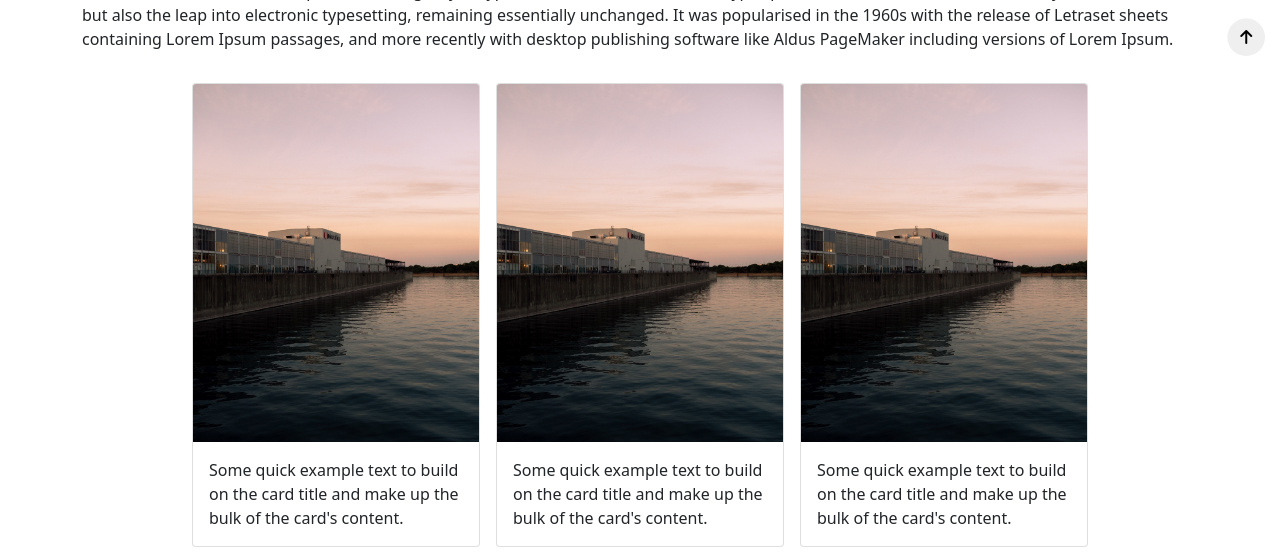
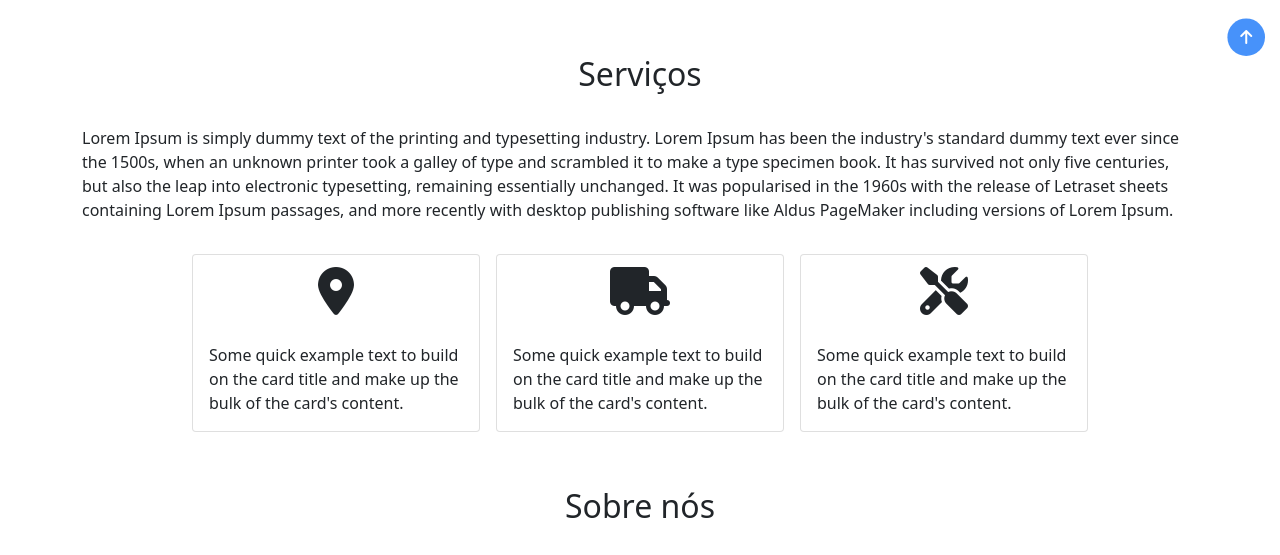
Before and after one commit to Matheus2004a/E-commerce-Veiculos, a PHP site: page / in a window 1280 px wide. Shown: the part 823-1378 px from the top of the page. Run offline with PHP 8.4, Linux system fonts and the light colour scheme; some libraries are stand-ins or nearby versions.

Commit message:
Alterando imagens dos slides na home e modificando header

```diff
--- a/index.php
+++ b/index.php
@@ -19,13 +19,13 @@
           <a class="active" aria-current="page" href="#">Home</a>
         </li>
         <li>
-          <a href="#">Todos os serviços</a>
+          <a href="#services">Todos os serviços</a>
         </li>
         <li>
-          <a href="#">Sobre</a>
+          <a href="#about">Sobre</a>
         </li>
         <li>
-          <a href="#">Contate - nos</a>
+          <a href="#contact">Contate - nos</a>
         </li>
         <li>
           <a href="./screens/login/login.php">Login</a>
@@ -34,6 +34,8 @@
     </nav>
   </header>
 
+
+  <main>
     <div id="carouselExampleCaptions" class="carousel slide" data-bs-ride="carousel">
       <div class="carousel-indicators">
         <button type="button" data-bs-target="#carouselExampleCaptions" data-bs-slide-to="0" class="active" aria-current="true" aria-label="Slide 1"></button>
@@ -43,7 +45,7 @@
       <div class="carousel-inner">
         <div class="carousel-item active">
           <figure>
-          <img src="./screens/home/assets/images/carousel.jpg" class="d-block w-100 images" alt="image-carousel">
+            <img src="./screens/home/assets/images/mustang.jpg" class="d-block w-100 images" alt="image-carousel">
           </figure>
           <div class="carousel-caption d-none d-md-block">
             <h5>First slide label</h5>
@@ -52,7 +54,7 @@
         </div>
         <div class="carousel-item">
           <figure>
-          <img src="./screens/home/assets/images/lago.jpg" class="d-block w-100 images" alt="image-lago">
+            <img src="./screens/home/assets/images/audi.jpg" class="d-block w-100 images" alt="image">
           </figure>
           <div class="carousel-caption d-none d-md-block">
             <h5>Second slide label</h5>
@@ -61,7 +63,7 @@
         </div>
         <div class="carousel-item">
           <figure>
-          <img src="./screens/home/assets/images/por-do-sol.jpg" class="d-block w-100 images" alt="image-por-do-sol">
+            <img src="./screens/home/assets/images/bmw.jpg" class="d-block w-100 images" alt="image-por-do-sol">
           </figure>
           <div class="carousel-caption d-none d-md-block">
             <h5>Third slide label</h5>
@@ -80,25 +82,30 @@
     </div>
 
     <div class="container">
-    <main>
-      <section class="section-services">
-        <h2>Lorem Ipsum</h2>
+      <section class="section-services" id="services">
+        <h2>Serviços</h2>
         <p> Lorem Ipsum is simply dummy text of the printing and typesetting industry. Lorem Ipsum has been the industry's standard dummy text ever since the 1500s, when an unknown printer took a galley of type and scrambled it to make a type specimen book. It has survived not only five centuries, but also the leap into electronic typesetting, remaining essentially unchanged. It was popularised in the 1960s with the release of Letraset sheets containing Lorem Ipsum passages, and more recently with desktop publishing software like Aldus PageMaker including versions of Lorem Ipsum.</p>
         <article>
           <div class="card" style="width: 18rem;">
-            <img src="./screens/home/assets/images/lago.jpg" class="card-img-top" alt="...">
+            <span>
+              <i class="fa-solid fa-location-dot"></i>
+            </span>
             <div class="card-body">
               <p class="card-text">Some quick example text to build on the card title and make up the bulk of the card's content.</p>
             </div>
           </div>
           <div class="card" style="width: 18rem;">
-            <img src="./screens/home/assets/images/lago.jpg" class="card-img-top" alt="...">
+            <span>
+              <i class="fa-solid fa-truck"></i>
+            </span>
             <div class="card-body">
               <p class="card-text">Some quick example text to build on the card title and make up the bulk of the card's content.</p>
             </div>
           </div>
           <div class="card" style="width: 18rem;">
-            <img src="./screens/home/assets/images/lago.jpg" class="card-img-top" alt="...">
+            <span>
+              <i class="fa-solid fa-screwdriver-wrench"></i>
+            </span>
             <div class="card-body">
               <p class="card-text">Some quick example text to build on the card title and make up the bulk of the card's content.</p>
             </div>
@@ -106,13 +113,13 @@
         </article>
       </section>
 
-      <section class="presentation-system">
-        <h2>Lorem Ipsum</h2>
+      <section class="presentation-system" id="about">
+        <h2>Sobre nós</h2>
         <iframe src="https://www.youtube.com/embed/HnykKULVkoc" alt="video-presentation-system" frameborder="0" allow="accelerometer; autoplay; clipboard-write; encrypted-media; gyroscope; picture-in-picture" allowfullscreen></iframe>
       </section>
 
-      <section class="section-accordions">
-        <h2>Lorem Ipsum</h2>
+      <section class="section-accordions" id="">
+        <h2>Dúvidas</h2>
         <div class="accordion" id="accordionExample">
           <div class="accordion-item">
             <h2 class="accordion-header" id="headingOne">
@@ -152,15 +159,16 @@
           </div>
         </div>
       </section>
+    </div>
 
     <!-- Button return to top page -->
     <a href="#top-page">
       <button class="button-top-page"><i class="fas fa-arrow-up"></i></button>
     </a>
   </main>
-  </div>
 
-  <footer class="footer-blog">
+
+  <footer class="footer-blog" id="contact">
     <div class="list-ordenate">
       <h5>Contatos</h5>
       <a href="">Lorem Ipsum</a>
--- a/screens/home/css/style.css
+++ b/screens/home/css/style.css
@@ -1,3 +1,9 @@
+:root{
+  --background-white: hsl(0, 0%, 100%);
+  --shadow: hsl(0, 0%, 83%);
+  --color-blue: hsl(215, 95%, 63%);
+}
+
 html{
   scroll-behavior: smooth;
 }
@@ -7,12 +13,17 @@ ul,h2,h5,p,figure{
 }
 
 header{
+  position: fixed;
+  top: 0;
+  left: 0;
   width: 100%;
   display: flex;
   justify-content: space-between;
   align-items: center;
   padding: 1rem 2rem;
-  background-color: #F0F0F0;
+  background-color: var(--background-white);
+  box-shadow: 0 2px 5px 0 var(--shadow);
+  z-index: 10;
 }
 
 header .brand{
@@ -23,9 +34,13 @@ header .brand,nav{
   height: fit-content !important;
 }
 
+nav a{
+  color: var(--color-blue);
+}
+
 .carousel .carousel-inner .images{
   width: 100%;
-  height: 80vh;
+  height: 90vh;
 }
 
 .carousel .carousel-indicators [data-bs-target]{
@@ -36,7 +51,7 @@ header .brand,nav{
 
 main{
   display: grid;
-  gap: 5rem;
+  margin-top: 8%;
 }
 
 a{
@@ -58,6 +73,7 @@ section{
   display: grid;
   justify-content: center;
   gap: 2rem;
+  margin-top: 5%;
 }
 
 section h2{
@@ -78,6 +94,15 @@ button{
   border: none;
 }
 
+.card{
+  justify-content: center !important;
+}
+
+.card span{
+  margin: 0 auto;
+  font-size: 3rem;
+}
+
 .button-top-page{
   position: fixed;
   right: 15px;
@@ -86,6 +111,11 @@ button{
   padding: .8rem;
   transform: translateY(100px);
   transition: .5s;
+  background-color: var(--color-blue);
+}
+
+.button-top-page i{
+  color: var(--background-white);
 }
 
 .button-top-page.show{
@@ -97,6 +127,7 @@ footer{
   justify-content: space-evenly;
   padding: 2rem 0;
   background-color: #C4C4C4;
+  margin-top: 5%;
 }
 
 footer .list-ordenate{
```
Also changed, not shown: screens/home/assets/images/bmw.jpg (added), screens/home/assets/images/carousel.jpg (deleted), screens/home/assets/images/lago.jpg (deleted), screens/home/assets/images/por-do-sol.jpg (deleted), 2 other files. Lines whose indentation alone changed are shown as unchanged.
